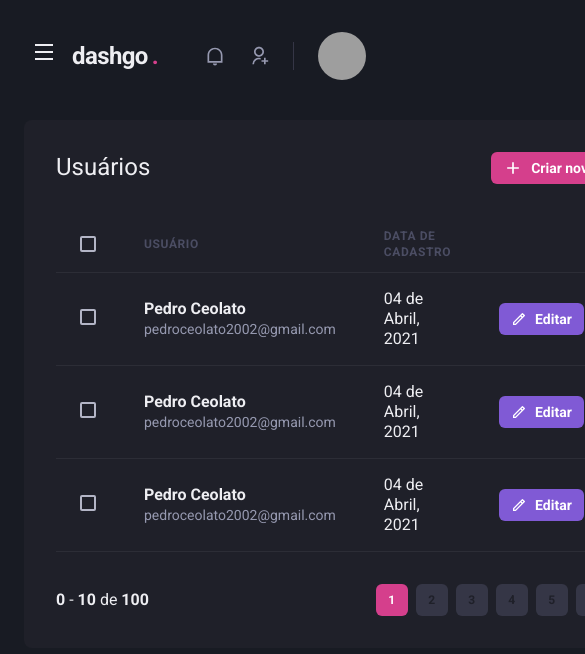
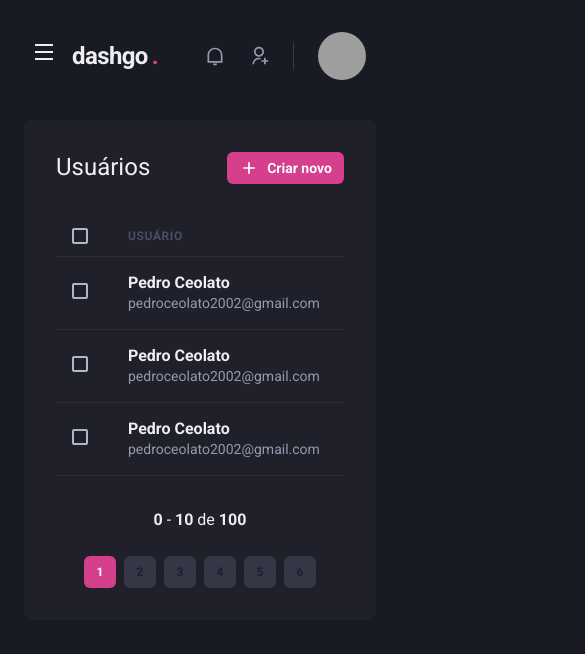
Before and after one commit to pceolato/dashgo, a Next.js app: page /users in a window 390 px wide. Shown: the top 654 px of the page, 585 px wide, since content can reach past the window. Built offline with nearby package versions, Linux system fonts and the light colour scheme; grey boxes are pictures that could not be loaded.

Commit message:
refactor: Listagem responsiva

```diff
--- a/src/components/Pagination/index.tsx
+++ b/src/components/Pagination/index.tsx
@@ -1,9 +1,10 @@
-import { Box, Button, HStack } from "@chakra-ui/react";
+import { Box, Button, Stack, HStack } from "@chakra-ui/react";
 import { PaginationItem } from "./PaginationItem";
 
 export function Pagination() {
     return (
-        <HStack
+        <Stack
+            direction={["column", "row"]}
             mt="8"
             justify="space-between"
             align="center"
@@ -20,6 +21,6 @@
                 <PaginationItem number={5} />
                 <PaginationItem number={6} />
             </HStack>
-        </HStack>
+        </Stack>
     );
 }
--- a/src/pages/users/index.tsx
+++ b/src/pages/users/index.tsx
@@ -1,4 +1,4 @@
-import { Box, Button, Checkbox, Flex, Heading, Icon, Table, Tbody, Td, Text, Th, Thead, Tr } from "@chakra-ui/react";
+import { Box, Button, Checkbox, Flex, Heading, Icon, Table, Tbody, Td, Text, Th, Thead, Tr, useBreakpointValue } from "@chakra-ui/react";
 import { RiAddLine, RiPencilLine } from "react-icons/ri";
 
 import { Header } from "../../components/Header";
@@ -6,6 +6,11 @@
 import { Sidebar } from "../../components/Sidebar";
 
 export default function UserList() {
+    const isWideVersion = useBreakpointValue({
+        base: false,
+        lg: true,
+    })
+
     return (
         <Box>
             <Header />
@@ -31,17 +36,16 @@
                     <Table colorScheme="whiteAlpha">
                         <Thead>
                             <Tr>
-                                <Th px="6" color="gray.300" width="8">
+                                <Th px={["4", "4", "6"]} color="gray.300" width="8">
                                     <Checkbox colorScheme="pink" />
                                 </Th>
                                 <Th>Usuário</Th>
-                                <Th>Data de cadastro</Th>
-                                <Th w="8"></Th>
+                                { isWideVersion && <Th>Data de cadastro</Th> }
                             </Tr>
                         </Thead>
                         <Tbody>
                             <Tr>
-                                <Td px="6">
+                                <Td px={["4", "4", "6"]}>
                                     <Checkbox colorScheme="pink" />
                                 </Td>
                                 <Td>
@@ -50,21 +54,11 @@
                                         <Text fontSize="sm" color="gray.300">pedroceolato2002@gmail.com</Text>
                                     </Box>
                                 </Td>
-                                <Td>04 de Abril, 2021</Td>
-                                <Td>
-                                    <Button
-                                        as="a"
-                                        size="sm"
-                                        fontSize="sm"
-                                        colorScheme="purple"
-                                        leftIcon={<Icon as={RiPencilLine} fontSize="16" />}
-                                    >
-                                        Editar
-                                    </Button>
-                                </Td>
+                                { isWideVersion && <Td>04 de Abril, 2021</Td> }
+
                             </Tr>
                             <Tr>
-                                <Td px="6">
+                                <Td px={["4", "4", "6"]}>
                                     <Checkbox colorScheme="pink" />
                                 </Td>
                                 <Td>
@@ -73,21 +67,10 @@
                                         <Text fontSize="sm" color="gray.300">pedroceolato2002@gmail.com</Text>
                                     </Box>
                                 </Td>
-                                <Td>04 de Abril, 2021</Td>
-                                <Td>
-                                    <Button
-                                        as="a"
-                                        size="sm"
-                                        fontSize="sm"
-                                        colorScheme="purple"
-                                        leftIcon={<Icon as={RiPencilLine} fontSize="16" />}
-                                    >
-                                        Editar
-                                    </Button>
-                                </Td>
+                                { isWideVersion && <Td>04 de Abril, 2021</Td> }
                             </Tr>
                             <Tr>
-                                <Td px="6">
+                                <Td px={["4", "4", "6"]}>
                                     <Checkbox colorScheme="pink" />
                                 </Td>
                                 <Td>
@@ -96,18 +79,7 @@
                                         <Text fontSize="sm" color="gray.300">pedroceolato2002@gmail.com</Text>
                                     </Box>
                                 </Td>
-                                <Td>04 de Abril, 2021</Td>
-                                <Td>
-                                    <Button
-                                        as="a"
-                                        size="sm"
-                                        fontSize="sm"
-                                        colorScheme="purple"
-                                        leftIcon={<Icon as={RiPencilLine} fontSize="16" />}
-                                    >
-                                        Editar
-                                    </Button>
-                                </Td>
+                                { isWideVersion && <Td>04 de Abril, 2021</Td> }
                             </Tr>
                         </Tbody>
                     </Table>
```
